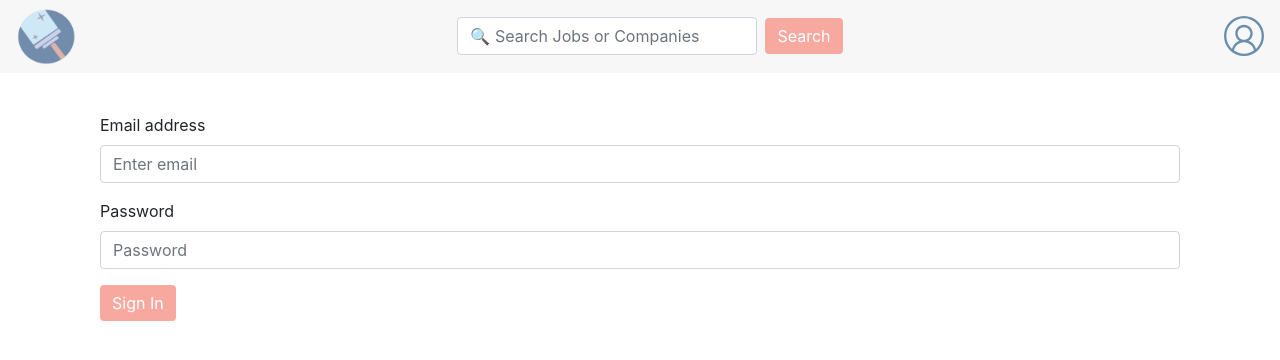
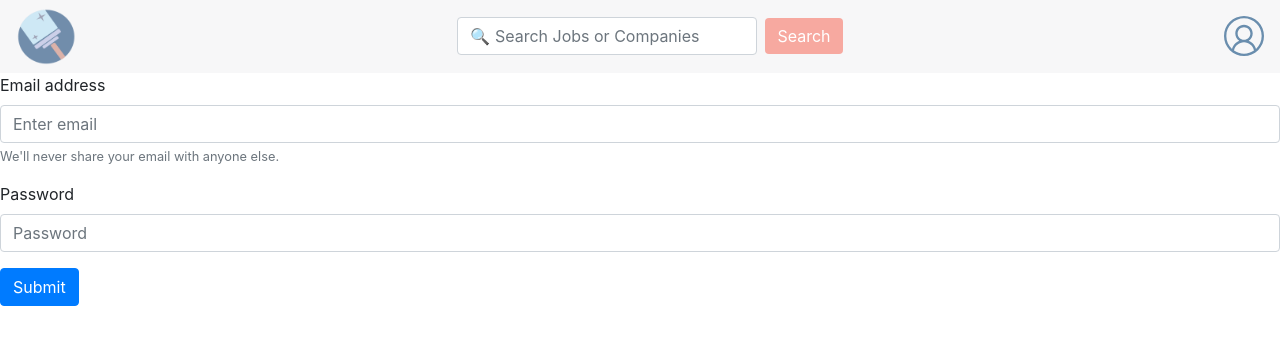
Before and after one commit to annatruelove/squeegee, a React (Create React App) app: page /signin in a window 1280 px wide. Shown: the top 360 px of the page. Built offline with nearby package versions, Linux system fonts and the light colour scheme.

Commit message:
firebase sign in

```diff
--- a/src/screens/Signin.js
+++ b/src/screens/Signin.js
@@ -1,30 +1,52 @@
-import React from 'react';
+import React, { useState, useContext } from "react";
 import Form from 'react-bootstrap/Form'
 import Button from 'react-bootstrap/Button'
 import Navigation from './Navigation';
+import { app } from '../firebase.config';
+import AuthContext from '../App.css'
 
 import '../App.css';
 
 const Signin = () => {
+    const [email, setEmail] = useState("");
+    const [password, setPassword] = useState("");
+
+    const Auth = useContext(AuthContext);
+
+        const handleForm = e => {
+          e.preventDefault();
+          app
+          .auth()
+          .signInWithEmailAndPassword(email, password)
+          .then(res => {
+            console.log("yay?")
+            if (res.user) Auth.setLoggedIn(true);
+          })
+          .catch(e => {
+          });
+        };
+
         return (
-          <>
-          <Navigation />
-          <Form id="signup">
+          <Form onSubmit={e => handleForm(e)}>
+           <Navigation />
           <Form.Group controlId="formBasicEmail">
             <Form.Label>Email address</Form.Label>
-            <Form.Control type="email" placeholder="Enter email" />
+            <Form.Control type="email" placeholder="Enter email" onChange={e => setEmail(e.target.value)}/>
+            <Form.Text className="text-muted">
+              We'll never share your email with anyone else.
+            </Form.Text>
           </Form.Group>
 
           <Form.Group controlId="formBasicPassword">
             <Form.Label>Password</Form.Label>
-            <Form.Control type="password" placeholder="Password" />
+            <Form.Control type="password" placeholder="Password" onChange={e => setPassword(e.target.value)}/>
           </Form.Group>
-          <Button variant="primary" id="submit-button" type="submit">
-            Sign In
+          <Button variant="primary" type="submit">
+            Submit
           </Button>
         </Form>
-        </>
         );
+
   }
 
 export default Signin;
```
